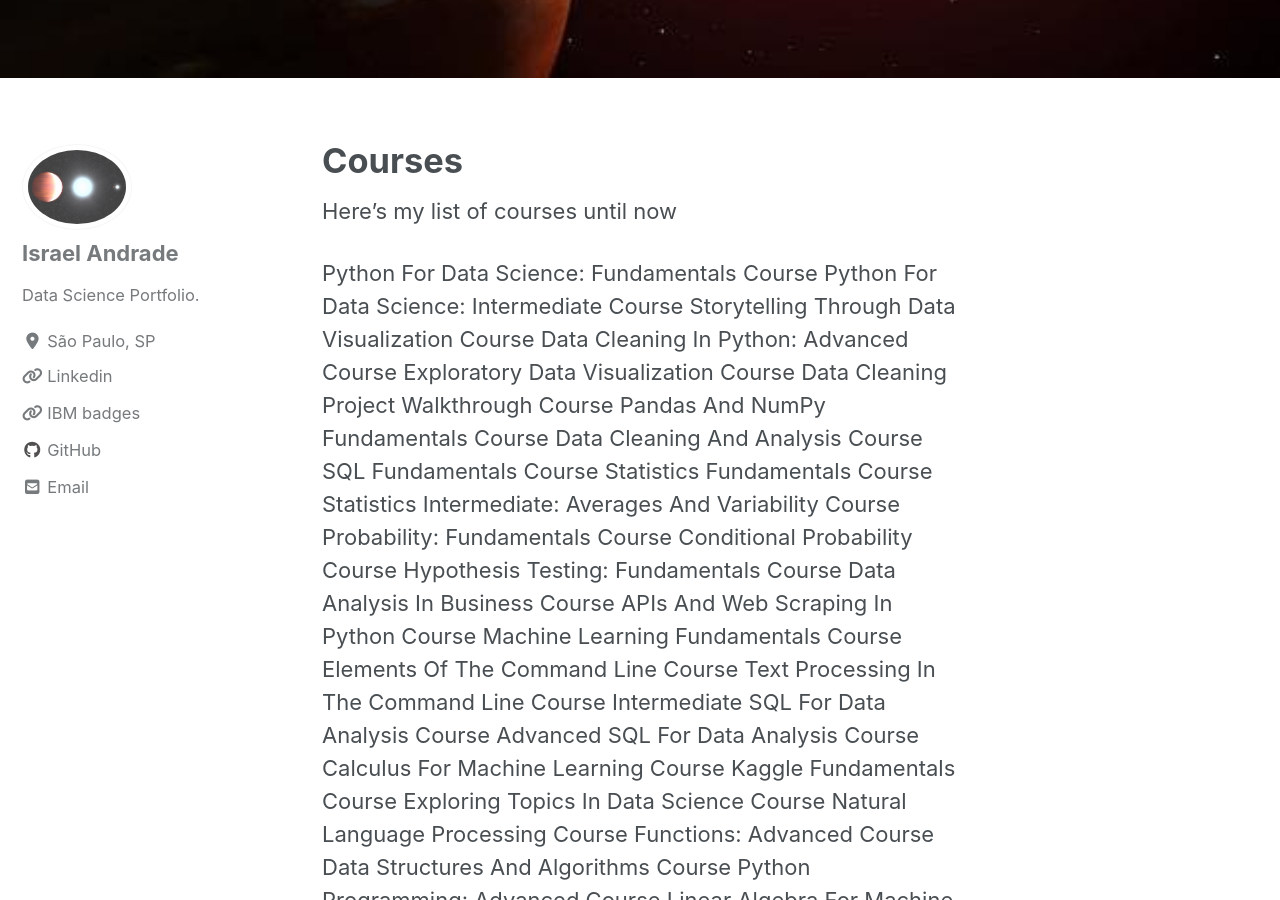
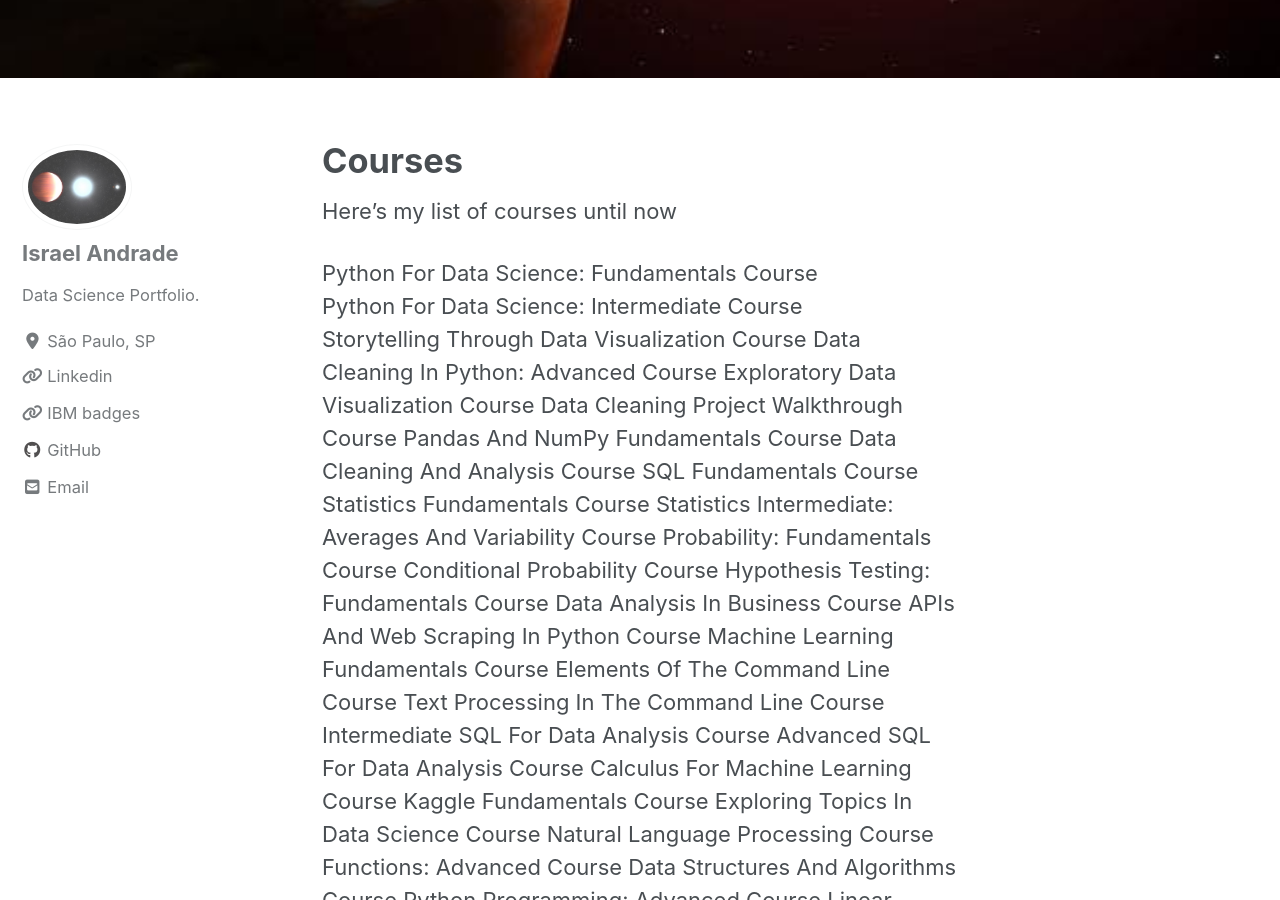
Before and after one commit to masuta16/masuta16.github.io, a Jekyll site: the page built from _pages/courses.md, in a window 1280 px wide and 900 px high, scrolled down 732 px. Built offline with Jekyll 4.4.1, drawn with Linux system fonts in a browser that asks for light colours; cached includes are drawn as plain includes; nearby versions of some CDN libraries; some of the changed text lies outside the part shown.

```diff
--- a/_pages/courses.md
+++ b/_pages/courses.md
@@ -7,8 +7,8 @@ header:
 ---
 Here's my list of courses until now
 
-Python For Data Science: Fundamentals Course
-Python For Data Science: Intermediate Course
+Python For Data Science: Fundamentals Course \
+Python For Data Science: Intermediate Course \
 Storytelling Through Data Visualization Course
 Data Cleaning In Python: Advanced Course
 Exploratory Data Visualization Course
```
Also changed, not shown: _posts/2020-03-27-Detection of anomalies.md (+4 -4 lines).
